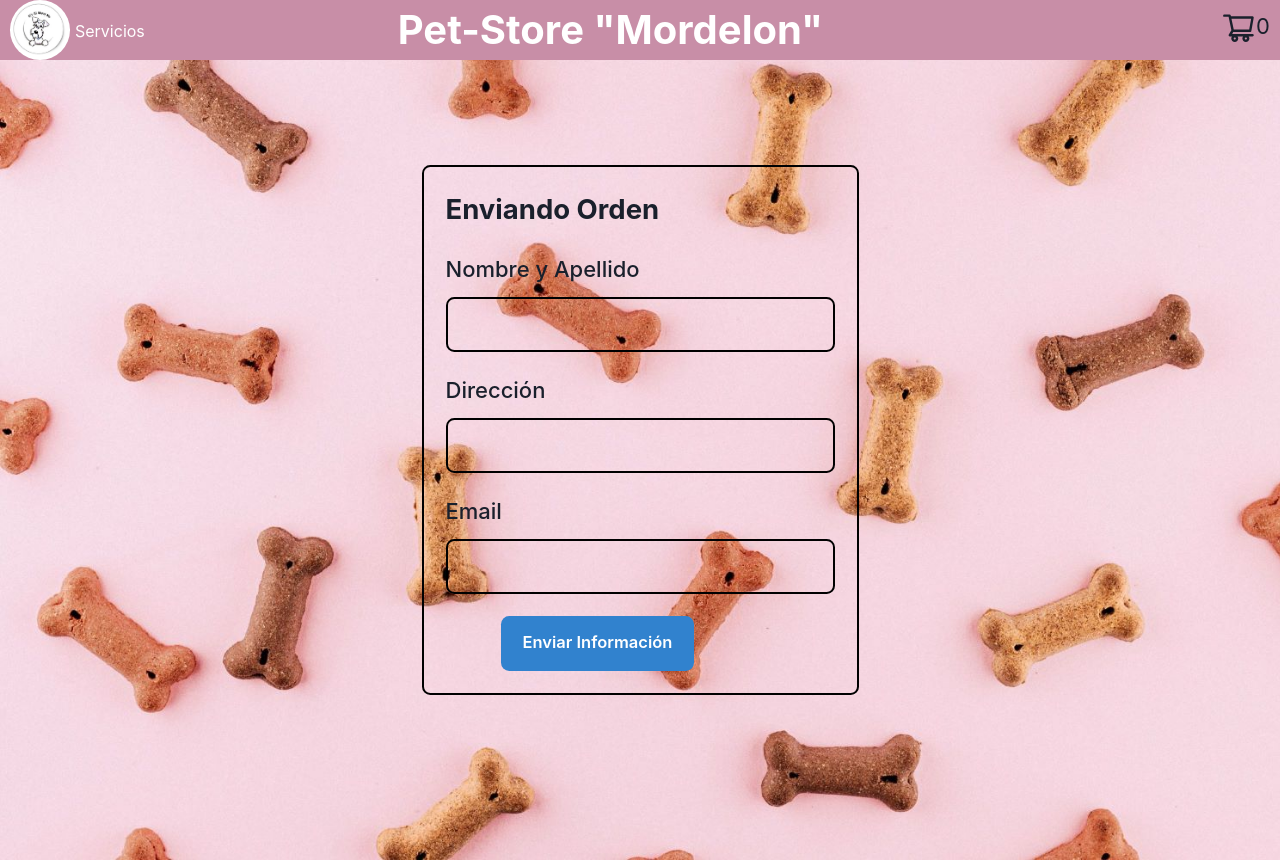
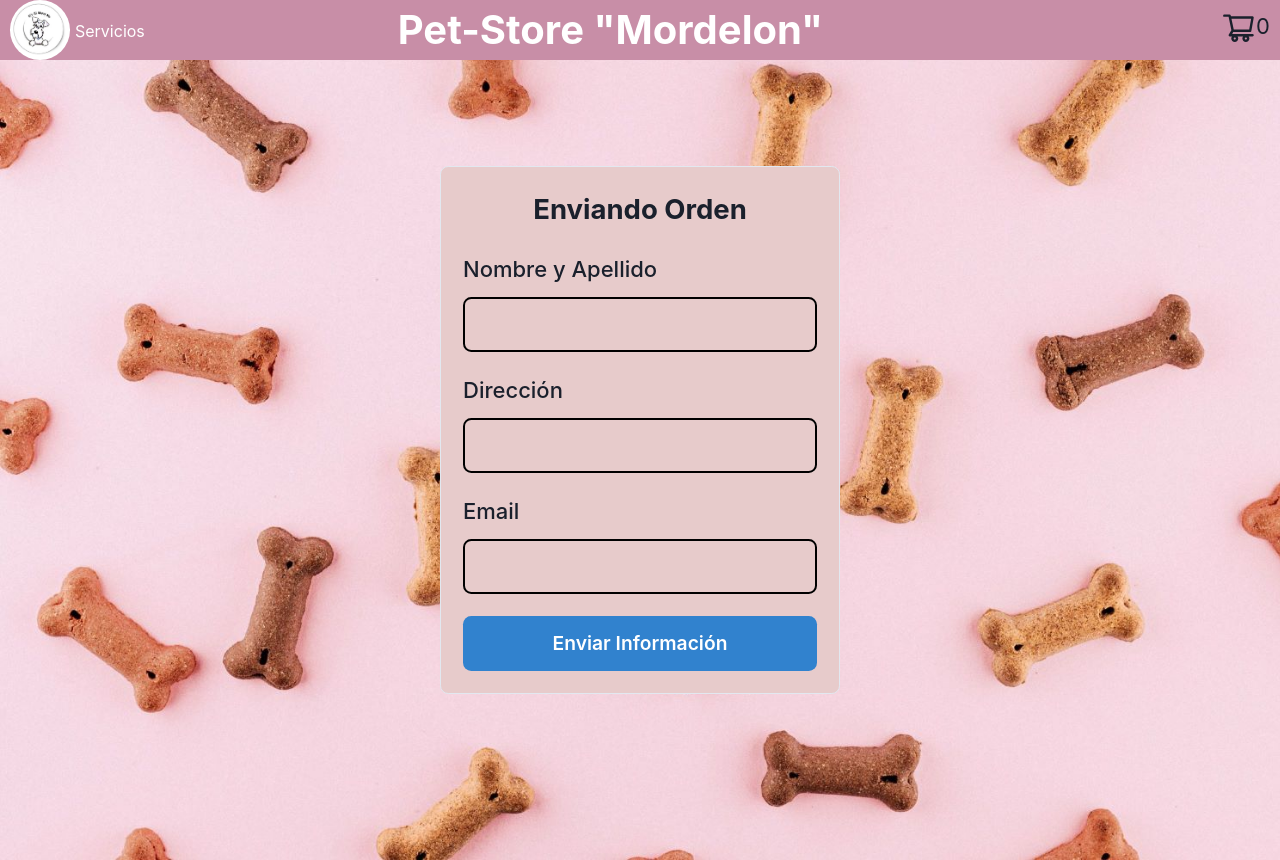
Before and after one commit to agusconno/AgustinaConnoPetShop, a React (Vite) app: page /Formulario in a window 1280 px wide. Built offline with nearby package versions, Linux system fonts and the light colour scheme.

Commit message:
Agregue resumen con número de orden

```diff
--- a/src/Components/SendOrder.jsx
+++ b/src/Components/SendOrder.jsx
@@ -1,25 +1,33 @@
 import { useState } from 'react';
 import { collection, addDoc, getFirestore } from "firebase/firestore";
-import { Box, Button, FormControl, FormLabel, Input, Text, Flex } from '@chakra-ui/react';
+import { Box, Button, FormControl, FormLabel, Input, Text, Flex, VStack } from '@chakra-ui/react';
 
 const SendOrder = () => {
   const [name, setName] = useState('');
   const [direccion, setDireccion] = useState('');
   const [email, setEmail] = useState('');
   const [orderId, setOrderId] = useState(null);
+  const [orderSummary, setOrderSummary] = useState(null);
   const db = getFirestore();
 
-  const handleSubmit = (e) => {
+  const handleSubmit = async (e) => {
     e.preventDefault();
-    addDoc(ordersCollection, order).then(({ id }) =>
-      setOrderId(id)
-    );
-  };
 
-  const order = {
+    const docRef = await addDoc(ordersCollection, {
       name,
       direccion,
       email,
+    });
+
+    setOrderId(docRef.id);
+
+    const summary = {
+      name,
+      direccion,
+      email,
+    };
+
+    setOrderSummary(summary);
   };
 
   const ordersCollection = collection(db, 'order');
@@ -30,10 +38,18 @@ const SendOrder = () => {
       justifyContent="center"
       minHeight="100vh"
     >
-      <Box p="4" borderWidth="2px" borderRadius="md" borderColor="black">
-        <Text fontSize="xl" fontWeight="bold" mb="4">
+      <Box p="4" borderWidth="1px" borderRadius="md" width="400px" backgroundColor='#E7CBCB'>
+        <Text fontSize="xl" fontWeight="bold" mb="4" textAlign="center">
           Enviando Orden
         </Text>
+        {orderId ? (
+          <VStack spacing="2" mb="4" alignItems="flex-start" >
+            <Text fontWeight="bold" fontSize="lg">Resumen de la Compra:</Text>
+            <Text>Nombre y Apellido: {orderSummary.name}</Text>
+            <Text>Dirección de Envío: {orderSummary.direccion}</Text>
+            <Text>Email: {orderSummary.email}</Text>
+          </VStack>
+        ) : (
           <form onSubmit={handleSubmit}>
             <FormControl id="name" mb="4">
               <FormLabel>Nombre y Apellido</FormLabel>
@@ -65,10 +81,11 @@ const SendOrder = () => {
                 onChange={(e) => setEmail(e.target.value)}
               />
             </FormControl>
-          <Button fontSize="xs" colorScheme="blue" type="submit" style={{ marginLeft: "55px" }}>
+            <Button fontSize="sm" colorScheme="blue" type="submit" width="100%">
               Enviar Información
             </Button>
           </form>
+        )}
         {orderId && (
           <Text mt="4">
             Número de orden: {orderId}
```
Lines whose indentation alone changed are shown as unchanged.
